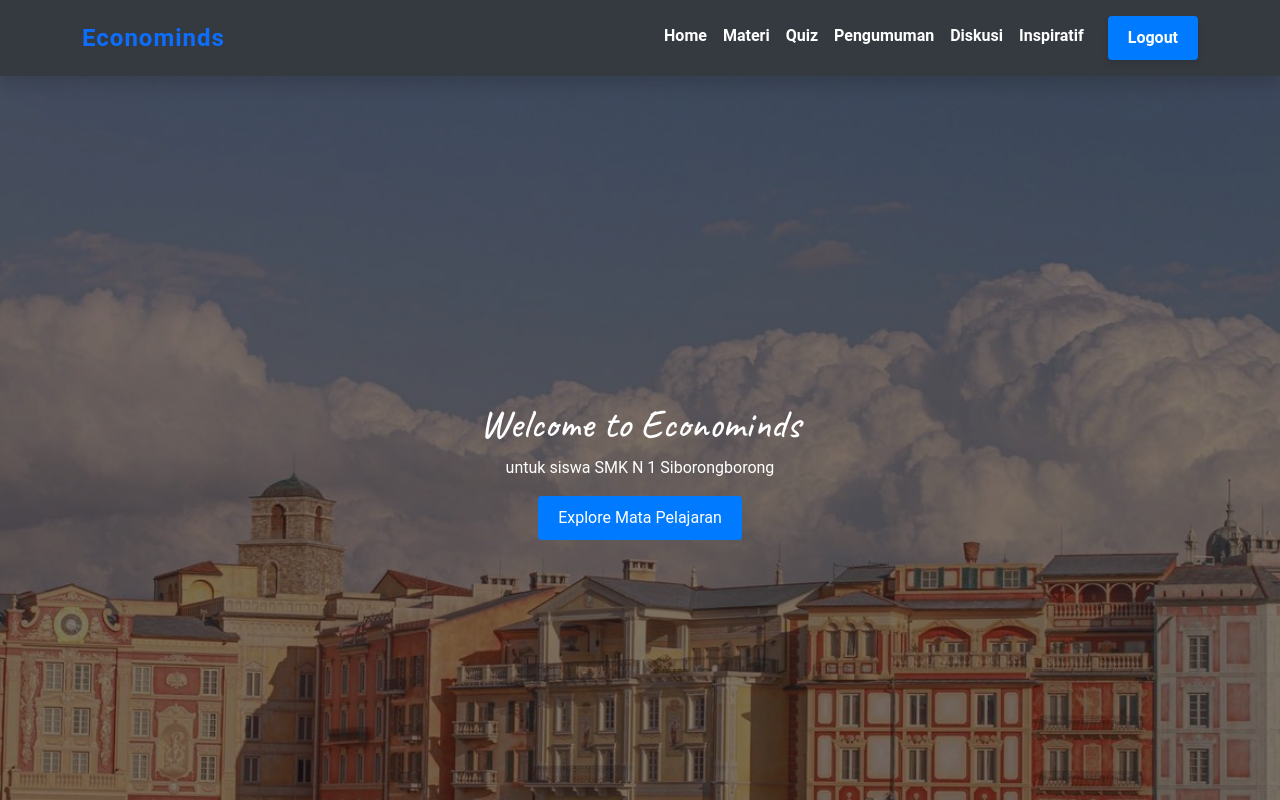
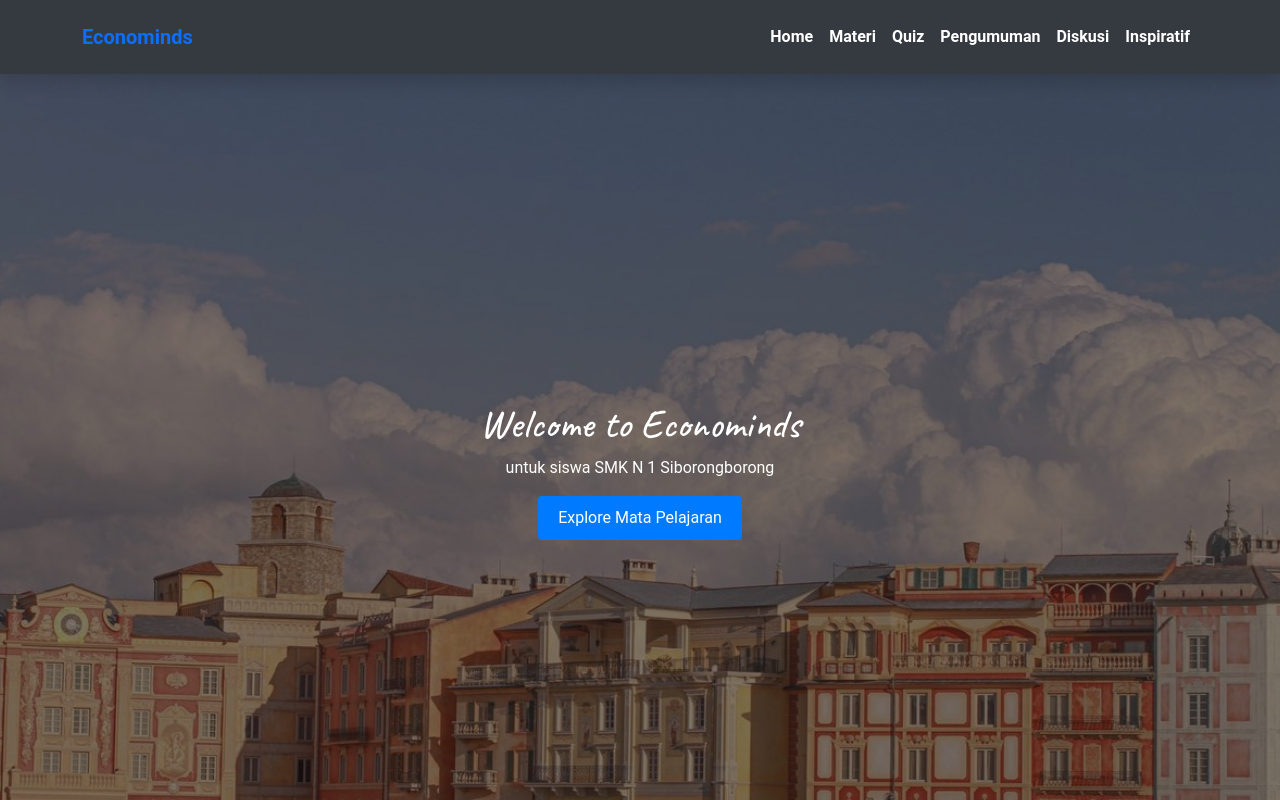
Before and after one commit to aldifnbb/web-proyek, a React (Create React App) app: page /dashboard in a window 1280 px wide. Shown: the top 800 px of the page. Built offline with nearby package versions, Linux system fonts and the light colour scheme.

Commit message:
update navbar

```diff
--- a/src/components/Navbar.css
+++ b/src/components/Navbar.css
@@ -8,38 +8,36 @@
     padding: 15px 20px;
     box-shadow: 0 4px 8px rgba(0, 0, 0, 0.1);
     z-index: 1000;
+    transition: all 0.3s ease;
 }
 
-.navbar-logo {
-    width: 60px;
-    height: auto;
-    margin-right: 10px;
-    border-radius: 8px;
-    box-shadow: 0 4px 6px rgba(0, 0, 0, 0.3);
-    transition: transform 0.3s ease, box-shadow 0.3s ease;
+.nav-link {
+    position: relative;
+    color: white;
+    font-size: 16px;
+    text-decoration: none;
+    font-weight: bold;
+    padding: 10px 5px;
+    transition: color 0.3s ease;
 }
 
-.navbar-logo:hover {
-    transform: scale(1.15);
-    box-shadow: 0 8px 12px rgba(0, 0, 0, 0.4);
-}
-
-.navbar-brand {
-    font-family: 'Roboto', sans-serif;
-    font-size: 24px;
-    letter-spacing: 1px;
+.nav-link:hover {
     color: #ffd700;
 }
 
-.navbar-menu {
-    list-style: none;
-    display: flex;
-    gap: 20px;
+.nav-link::after {
+    content: '';
+    position: absolute;
+    bottom: 0;
+    left: 0;
+    width: 0;
+    height: 2px;
+    background-color: #ffd700;
+    transition: width 0.3s ease;
 }
 
-.navbar-menu li {
-    color: white;
-    display: inline;
+.nav-link:hover::after {
+    width: 100%;
 }
 
 body {
--- a/src/components/Navbar.js
+++ b/src/components/Navbar.js
@@ -59,45 +59,13 @@ const Navbar = () => {
                 className="nav-link"
                 to={link.path}
                 data-aos="fade-down"
-                                    style={{
-                                        color:"#ffff",
-                                        textDecoration:"none",
-                                        fontWeight:"bold"
-                                    }}
             >
                 {link.label}
             </Link>
         </li>
     ))}
+</ul>
 
-                        {user && (
-                            <li className="nav-item d-flex align-items-center ms-lg-3 mt-2 mt-lg-0" data-aos="fade-down">
-                                <span
-                                    className="nav-link"
-                                    style={{
-                                        fontFamily: "'Caveat', cursive",
-                                        fontOpticalSizing: "auto",
-                                        fontSize: "20px",
-                                        fontStyle: "normal",
-                                        color: "#ffc107",
-                                        textShadow: "1px 1px 2px rgba(0, 0, 0, 0.2)",
-                                    }}
-                                >
-                                    Halo, <strong>{user.username}</strong>!
-                                </span>
-                            </li>
-                        )}
-
-                        <li className="nav-item">
-                            <button
-                                className="btn btn-outline-danger fw-semibold ms-lg-3 mt-2 mt-lg-0"
-                                onClick={handleLogout}
-                                data-aos="fade-down"
-                            >
-                                Logout
-                            </button>
-                        </li>
-                    </ul>
                 </div>
             </div>
         </nav>
--- a/src/pages/Dashboard.js
+++ b/src/pages/Dashboard.js
@@ -127,13 +127,12 @@ function Dashboard() {
         </div>
       </section>
 
-      {/* Footer */}
       <footer className="footer bg-dark text-white py-5">
         <div className="container">
           <div className="row">
             <div className="col-md-4 mb-4" data-aos="zoom-in" data-aos-duration="1200">
               <h3>
-                Econominds<span className="text-warning">.</span>
+                Econominds<span className="text-warning"></span>
               </h3>
               <p>
                 Di antara sekian banyak ilmu menuju sukses, maka ilmu mengelola
```
Lines whose indentation alone changed are shown as unchanged.
